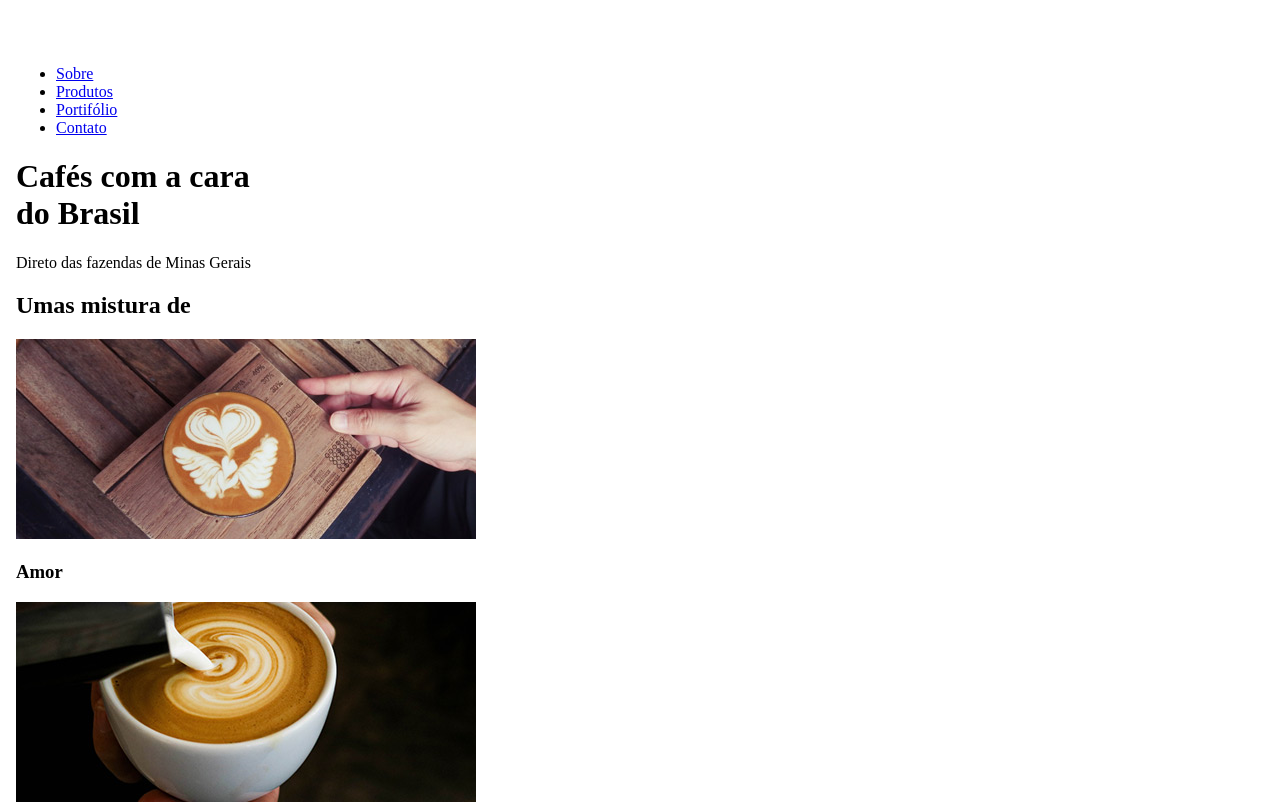
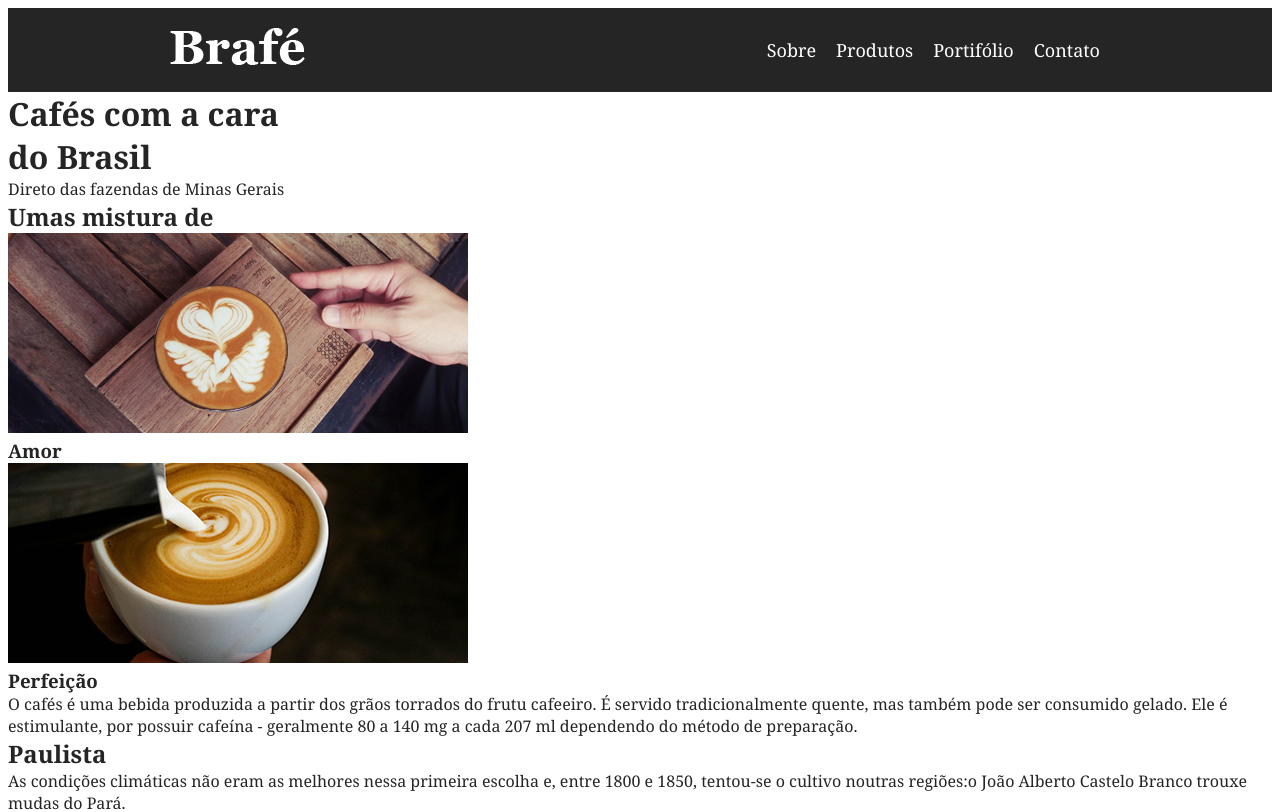
Before and after one commit to israelmteixeira1/Braf--Coffe, an Angular app in the folder brafe-css/: page / in a window 1280 px wide. Shown: the top 812 px of the page. Built offline with nearby package versions, Linux system fonts and the light colour scheme.

Commit message:
Adicionado configuração inicial do menu

```diff
--- a/brafe-css/src/app/pages/brafe-css-puro/brafe-css-puro.component.css
+++ b/brafe-css/src/app/pages/brafe-css-puro/brafe-css-puro.component.css
@@ -0,0 +1,50 @@
+* {
+    padding: 0px;
+    margin: 0px;
+}
+
+body {
+    font-family: Georgia, serif;
+    color: #252525;
+}
+
+/* menu */
+
+.menu {
+  background: #252525;
+  padding: 20px 0;
+}
+
+.menu-container::after, .menu-container::before {
+    content: '';
+    display: table;
+    clear: both;
+}
+
+.menu-container {
+    max-width: 960px;
+    margin: 0 auto;
+}
+
+.menu-logo {
+    display: block;
+    float: left;
+    margin-left: 10px;
+}
+
+.menu-nav {
+    float: right;
+    margin-right: 10px;
+}
+
+.menu-nav li {
+    display: inline-block;
+}
+
+.menu-nav a {
+    padding: 10px;
+    display: block;
+    text-decoration: none;
+    color: #fff;
+    font-size: 1.125em;
+}
--- a/brafe-css/src/app/pages/brafe-css-puro/brafe-css-puro.component.html
+++ b/brafe-css/src/app/pages/brafe-css-puro/brafe-css-puro.component.html
@@ -1,9 +1,8 @@
 <body>
-    <header>
-        <div>
-            <a href=""><img src="assets/2-1-brafe-1-puro-html-1_arquivos/brafe-1-puro/img/brafe.png" alt="Brafé"></a>
-        </div>
-        <nav>
+    <header class="menu">
+        <div class="menu-container">
+            <a class="menu-logo" href=""><img src="assets/2-1-brafe-1-puro-html-1_arquivos/brafe-1-puro/img/brafe.png" alt="Brafé"></a>
+            <nav class="menu-nav">
                 <ul>
                     <li><a href="#">Sobre</a></li>
                     <li><a href="#">Produtos</a></li>
@@ -11,6 +10,7 @@
                     <li><a href="#">Contato</a></li>
                 </ul>
             </nav>
+        </div>
     </header>
 
     <main>
```
Lines whose indentation alone changed are shown as unchanged.
